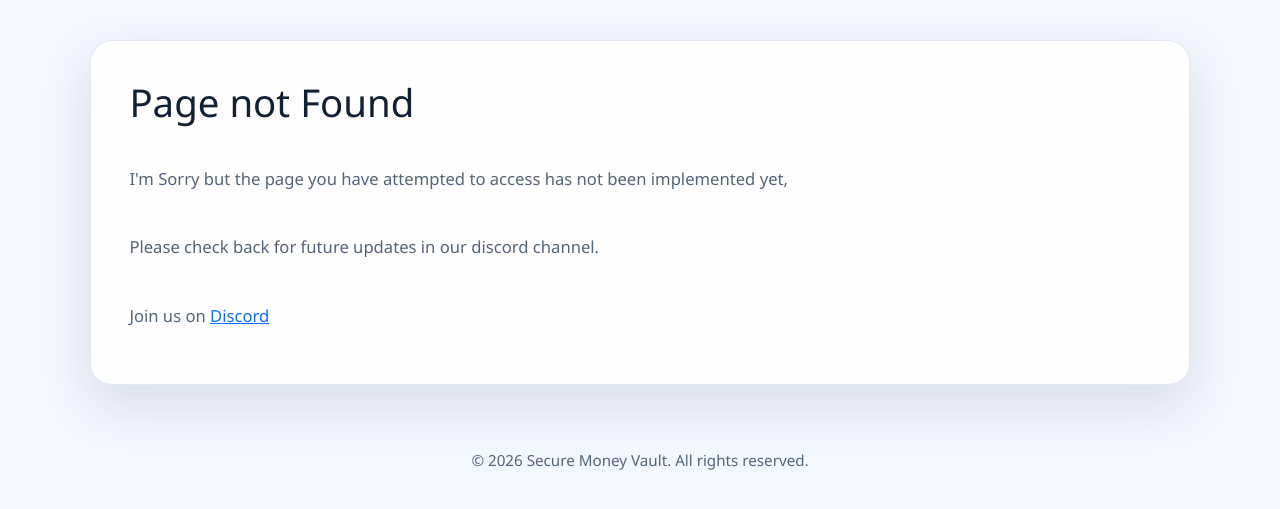
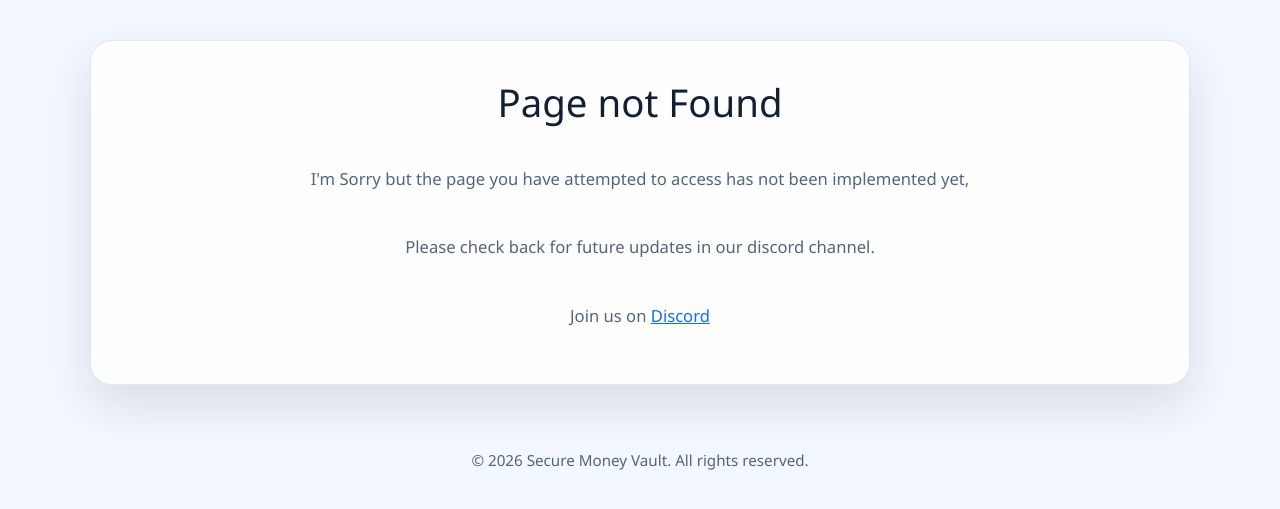
Before and after one commit to bikerbrandon2282/secure-money-vault-m3, a Django app: template homepage/templates/404.html in a window 1280 px wide. Shown: the part 161-670 px from the top of the page. Run offline with Django 5.2, Linux system fonts and the light colour scheme; the template is opened without the code that fills it, so the values that code supplies are empty; parts of the project's set-up code (start-up, migrations or seed data) failed here and were passed over.

Commit message:
centering text on page

```diff
--- a/homepage/templates/404.html
+++ b/homepage/templates/404.html
@@ -2,12 +2,12 @@
 
 {% block content %}
 
-<h2>Page not Found</h2>
+<h2 class="text-center">Page not Found</h2>
 
-<p>I'm Sorry but the page you have attempted to access has not been implemented yet,
+<p class="text-center">I'm Sorry but the page you have attempted to access has not been implemented yet,
 </p>
-<p>Please check back for future updates in our discord channel.
+<p class="text-center">Please check back for future updates in our discord channel.
 </p>
-<p>Join us on <a href="https://discord.gg/Jcfewtjy2n">Discord <i class="fa-brands fa-discord"></i></a></p>
+<p class="text-center">Join us on <a href="https://discord.gg/Jcfewtjy2n">Discord <i class="fa-brands fa-discord"></i></a></p>
 
 {% endblock %}
```
